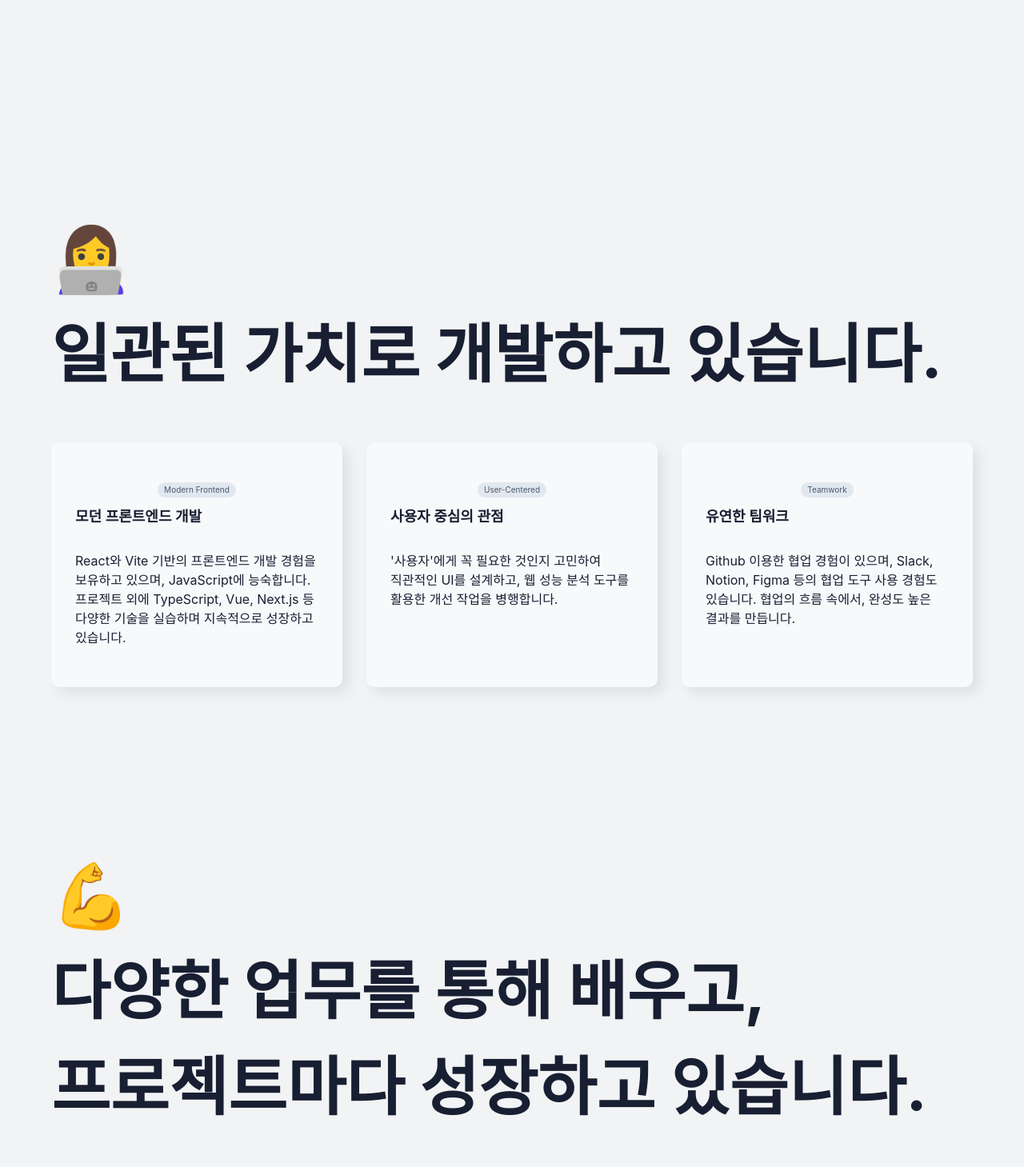
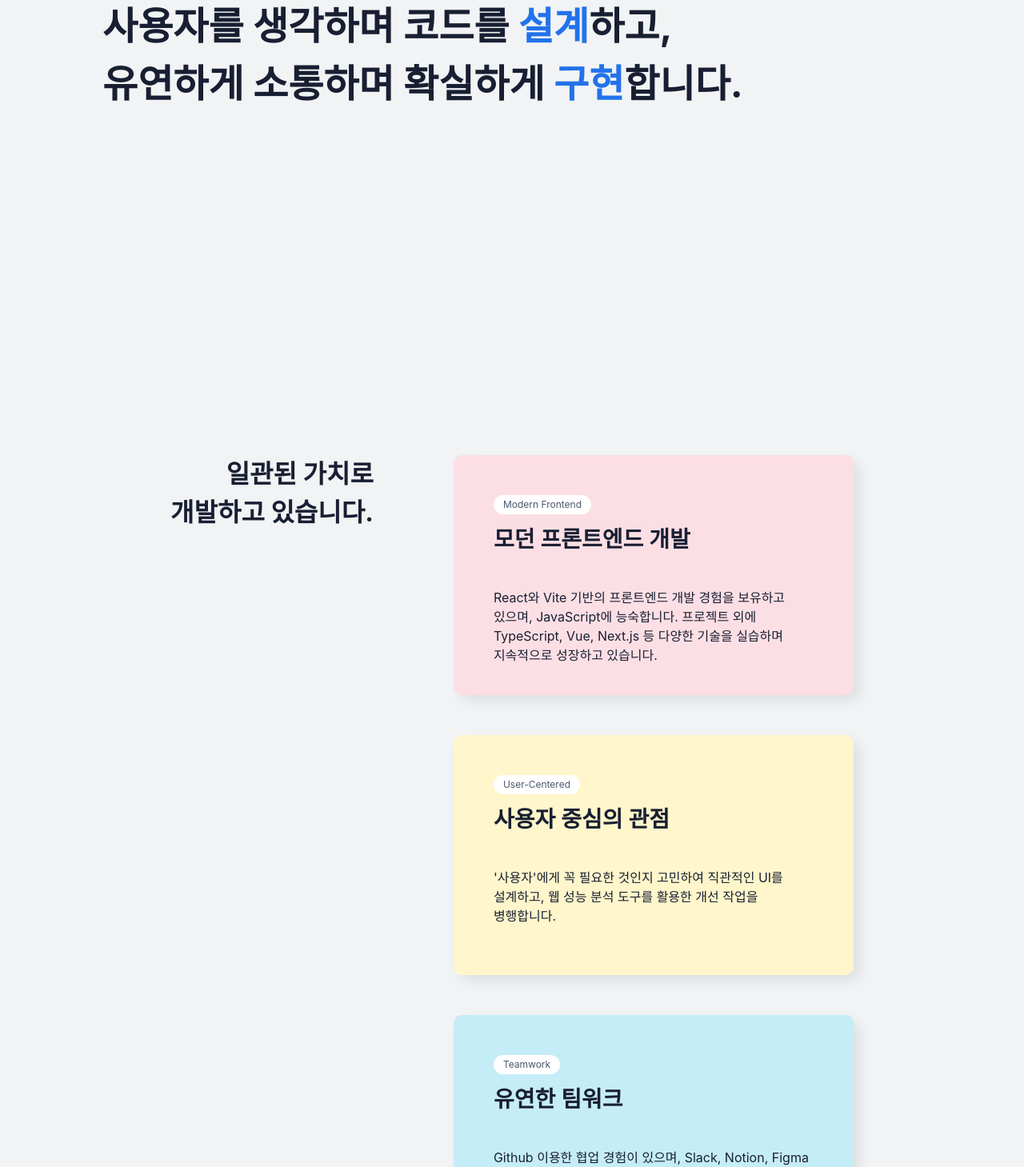
Before and after one commit to oLangS2/portfolio, a React (Create React App) app: page / in a window 1280 px wide. Shown: the part 331-1790 px from the top of the page at 80% size. Built offline with nearby package versions, Linux system fonts and the light colour scheme; a web font is replaced by a local one.

Commit message:
어바웃, 메인비주얼 영역 스타일 수정

```diff
--- a/src/components/sections/AboutMe.jsx
+++ b/src/components/sections/AboutMe.jsx
@@ -3,36 +3,35 @@ import React from 'react'
 const AboutMe = () => {
   return (
     <div className="section" id="about" data-aos="fade-down">
-      <div className="section_wrap about_wrap">
-        <span className="title">
-          👩‍💻<br />
-          일관된 가치로 개발하고 있습니다.
-        </span>
-        <section className="flex justify-start gap-30">
-          <div className="box">
+      <div className="section_wrap about_wrap flex">
+        <div className="left">
+          <h2>일관된 가치로<br />개발하고 있습니다.</h2>
+        </div>
+        <div className="right">
+          <article className="box box1">
             <span>Modern Frontend</span>
             <strong>모던 프론트엔드 개발</strong>
             <p>
               React와 Vite 기반의 프론트엔드 개발 경험을 보유하고 있으며, JavaScript에 능숙합니다.
               프로젝트 외에 TypeScript, Vue, Next.js 등 다양한 기술을 실습하며 지속적으로 성장하고 있습니다.
             </p>
-          </div>
-          <div className="box">
+          </article>
+          <article className="box box2">
             <span>User-Centered</span>
             <strong>사용자 중심의 관점</strong>
             <p>
               '사용자'에게 꼭 필요한 것인지 고민하여 직관적인 UI를 설계하고, 웹 성능 분석 도구를 활용한 개선 작업을 병행합니다.
             </p>
-          </div>
-          <div className="box">
+          </article>
+          <article className="box box3">
             <span>Teamwork</span>
             <strong>유연한 팀워크</strong>
             <p>
               Github 이용한 협업 경험이 있으며, Slack, Notion, Figma 등의 협업 도구 사용 경험도 있습니다.
               협업의 흐름 속에서, 완성도 높은 결과를 만듭니다.
             </p>
-          </div>
-        </section>
+          </article>
+        </div>
       </div>
     </div>
   )
--- a/src/components/sections/Footer.jsx
+++ b/src/components/sections/Footer.jsx
@@ -2,7 +2,7 @@ import React from 'react';
 
 const footer = () => {
   return (
-    <div id="footer">
+    <div id="footer" className="section">
         <div className="footer_wrap">
           <div className="box">
             <div className="title">
--- a/src/components/sections/MainVisual.jsx
+++ b/src/components/sections/MainVisual.jsx
@@ -4,10 +4,12 @@ const MainVisual = () => {
   return (
     <div className="section" id="main">
       <div className="main_visual">
-        <h2>
-          사용자를 생각하며 코드를 <span>설계</span>하고,<br/>
-          유연하게 소통하며 확실하게 <span>구현</span>합니다.
-        </h2>
+        <div className="txt_wrap">
+          <h2>
+            사용자를 생각하며 코드를 <span>설계</span>하고,<br/>
+            유연하게 소통하며 확실하게 <span>구현</span>합니다.
+          </h2>
+        </div>
       </div>
     </div>
   )
--- a/src/components/sections/Notion.jsx
+++ b/src/components/sections/Notion.jsx
@@ -8,10 +8,9 @@ import NotionSlide from '../notionSlide/NotionSlide';
 
 const notion = () => {
   return (
-    <div id="notion" data-aos="fade-down">
+    <div className="section" id="notion" data-aos="fade-down">
         <div className="notion_wrap">
           <div className="title">
-            📝<br />
             업무에 필요한 팁과 문제해결 과정을 기록하고 공유합니다.
           </div>
           <Swiper
--- a/src/components/sections/Projects.jsx
+++ b/src/components/sections/Projects.jsx
@@ -15,8 +15,7 @@ const Projects = () => {
       <div className="section" id="projects" data-aos="fade-down">
         <div className="section_wrap projects_wrap">
           <div className="title">
-            💪 <br />
-            다양한 업무를 통해 배우고, 프로젝트마다 성장하고 있습니다.
+            Projects
           </div>
           <section className="card_wrap">
             {/* 프로젝트 카드 */}
--- a/src/styles/global.scss
+++ b/src/styles/global.scss
@@ -108,7 +108,6 @@ button {
 .mt-30{
     margin-top: 30px;
 }
-// _mixin.scss (또는 _interaction.scss)
 @mixin hover-underline(
   $color: $gray-0,
   $height: 1px,
@@ -143,8 +142,13 @@ button {
 
     //SECTION 메인
     .main_visual{
-        padding: 200px 0 100px;
-
+        width: 100%;
+        height: 100vh;
+        .txt_wrap{
+            position: absolute;
+            top: 50%;
+            left: 10%;
+            transform: translateY(-50%);
             h2{
                 font-size: 3rem;
                 font-weight: 700;
@@ -153,10 +157,11 @@ button {
                 }
             }
         }
+    }
     //!SECTION 메인
     //SECTION 섹션 공통
     .section_wrap{
-        padding: 50px 0px;
+        padding: 100px 0px;
         .title{
             font-size: 5rem;
             font-weight: 700;
@@ -167,43 +172,66 @@ button {
     //!SECTION 섹션 공통
     //SECTION 기술
     .about_wrap{
-        padding: 100px 0;
+        justify-content: center;
+        align-items: flex-start;
+        gap: 100px;
+        .left{
+            position: sticky;
+            top: 100px;
+            h2{
+                font-size: 2rem;
+                text-align: right;
+            }
+        }
+        .right{
             .box{
-            background: $gray-6;
+                width: 500px;
+                height: 300px;
+                background-color: rgb(252, 223, 228);
                 box-shadow: 8px 8px 16px 0 rgba(0, 0, 0, 0.08);
-            flex:1;
-            padding: 50px 30px;
+                padding: 50px;
                 border-radius: 10px;
-            transition: 0.3s;
-            &:hover{
-                transform: scale(1.02);
+                transition: 0.5s;
+                position: sticky;
+                top: 100px;
+                margin-top: 50px;
+                &.box1{
+                    margin-top: 0;
                 }
+                &.box2{
+                    background-color: rgb(255, 246, 203);
+                }
+                &.box3{
+                    background-color: rgb(197, 237, 247);
+                }
+
                 span{
-                font-size: 10px;
+                    font-size: 12px;
                     color: $gray-1;
-                background-color: $gray-4;
+                    background-color: $white-0;
                     border-radius: 100px;
-                padding:2px 8px;
+                    padding:3px 12px;
                     display: block;
                     width: max-content;
-                margin: 0 auto 10px;
+                    margin-bottom: 10px;
                 }
                 strong{
-                font-size: 18px;
+                    font-size: 28px;
                     font-weight: 600;
                 }
                 p{
-                padding-top: 30px;
+                    padding-top: 40px;
                     word-break: keep-all;
                     color: $gray-0;
                 }
             }
         }
+
+    }
     //!SECTION 기술
     //SECTION 경력
     .career_wrap{
         .box_wrap{
-            padding-top: 100px;
             .box{
                 .left{
                     padding: 30px 0;
@@ -396,10 +424,8 @@ button {
         }
     }
     //!SECTION 프로젝트
-}
     //SECTION 노션
     .notion_wrap{
-    margin: 100px 0 0;
         padding: 50px 0 150px;
         position: relative;
         overflow: hidden;
@@ -548,6 +574,8 @@ button {
 
     }
     //!SECTION 푸터
+}
+
 //SECTION 탭
 .tab_container {
     display: flex;
```
Lines whose indentation alone changed are shown as unchanged.
